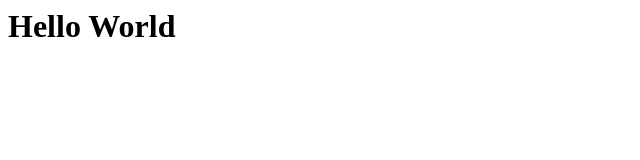
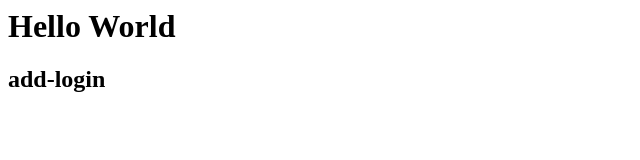
Before and after one commit to cquptJerry0/cquptJerry0, a plain HTML site: page index.html in a window 1280 px wide. Shown: the whole page, without its empty margins (0-640 px from the left). Drawn offline with Linux system fonts and the light colour scheme.

Commit message:
添加登录功能

```diff
--- a/index.html
+++ b/index.html
@@ -1 +1,2 @@
 <h1>Hello World</h1>
+<h2>add-login</h2>
```
Also changed, not shown: 1 other file.
